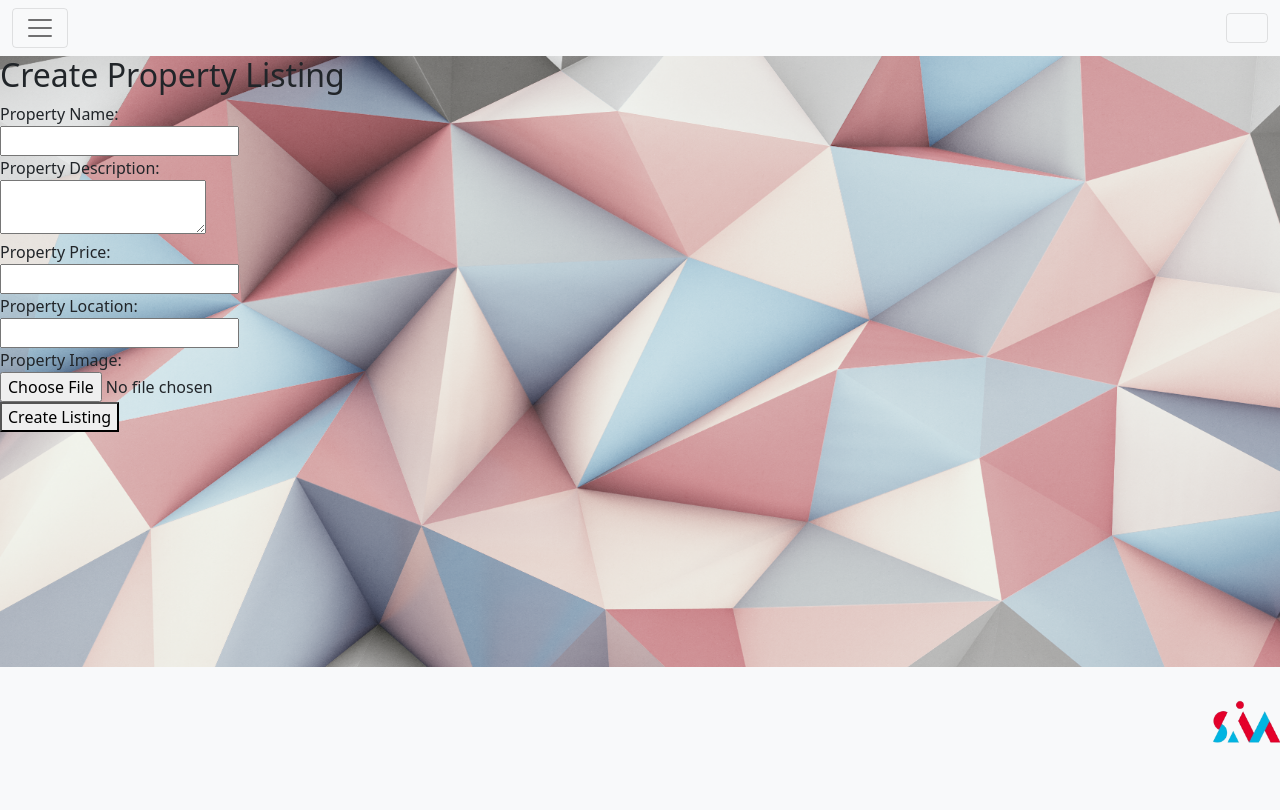
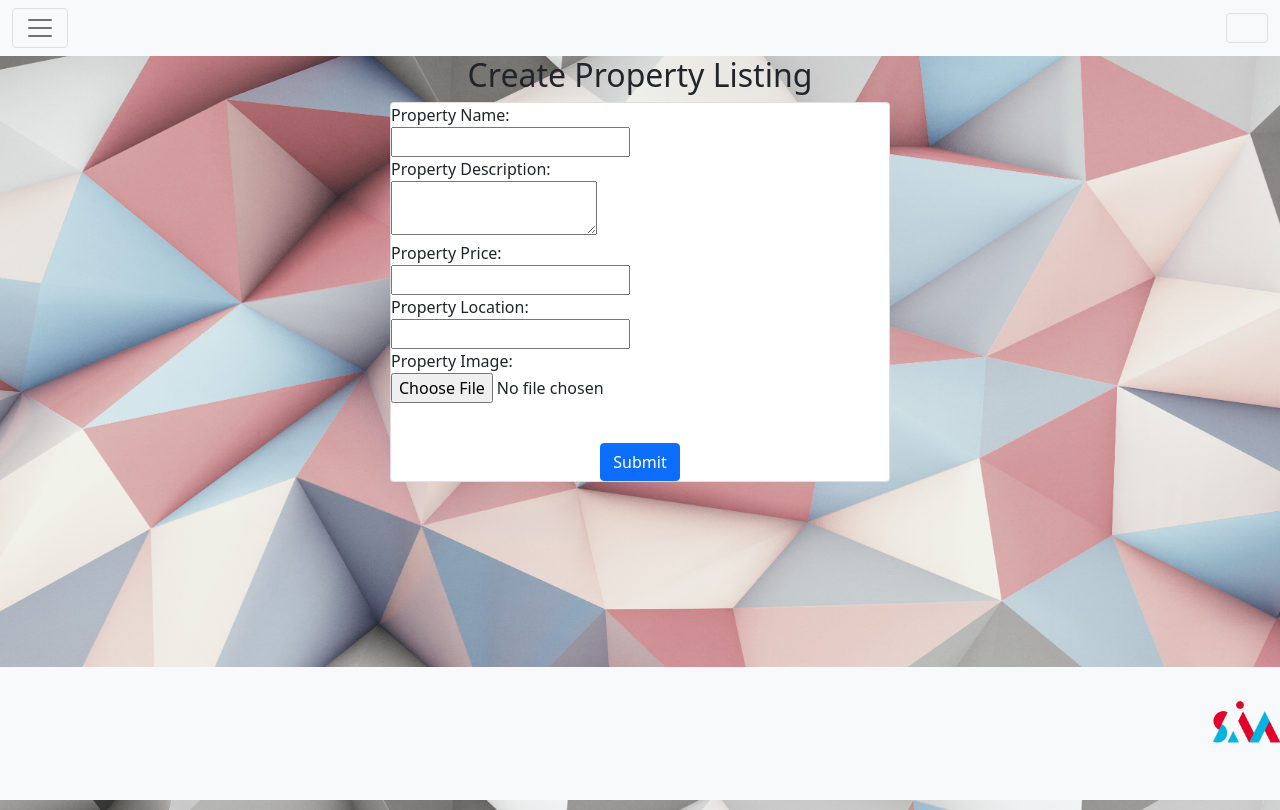
Before and after one commit to daffybum/CSIT314-group-project-purple, a Flask app: template csci314_project/templates/createPropertyPage.html in a window 1280 px wide. Before the commit the page ends 743 px from the top, so only its background shows below. Run offline with Flask 3, Linux system fonts and the light colour scheme; the template is opened without the code that fills it, so the values that code supplies are empty.

Commit message:
html page to create property

```diff
--- a/csci314_project/templates/createPropertyPage.html
+++ b/csci314_project/templates/createPropertyPage.html
@@ -1,10 +1,12 @@
 {% extends "base.html" %}
-{% block title %}Create Property Listing{% endblock %}
+{% block title %}Create Property{% endblock %}
 
 {% block content %}
-<body>
-    <h2>Create Property Listing</h2>
-    <form action="//createPropertyPage" method="POST">
+<div class="main">
+  <div class="container">
+    <h2 class="text-center">Create Property Listing</h2>
+    <div class="card mx-auto" style="max-width: 500px;">
+      <form action="/createPropertyPage" method="POST">
         {% with messages = get_flashed_messages(with_categories=true) %}
         {% if messages %}
         {% for category, message in messages %}
@@ -35,7 +37,19 @@
         <label for="property_image">Property Image:</label><br>
         <input type="file" id="property_image" name="property_image"><br>
 
-        <button type="submit">Create Listing</button>
+        <br>
+
+        <div class="pt-3 text-center">
+          <button type="submit" class="btn btn-primary">Submit</button>
+        </div>
       </form>
-</body>
+    </div>
+  </div>
+</div>
+<footer class="bg-light py5 mt-5">
+  <div class="container text-light text-center">
+    <img src="images/sim-logo.png" alt="sim-logo" style="width: 200px; position:absolute; bottom:0; right:0">
+    <img src="images/uow-logo.png" alt="uow-logo" style="width: 300px; position:absolute; bottom:0; right:0; margin-bottom:-10px; margin-right:200px;">
+  </div>
+</footer>
 {% endblock %}
```
Lines whose indentation alone changed are shown as unchanged.
